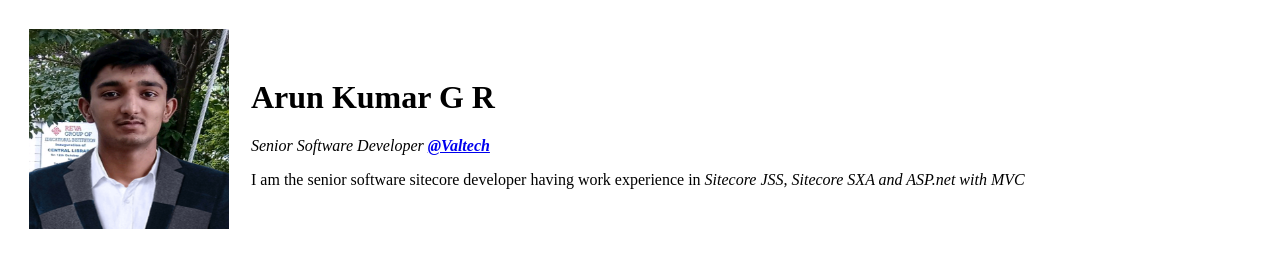
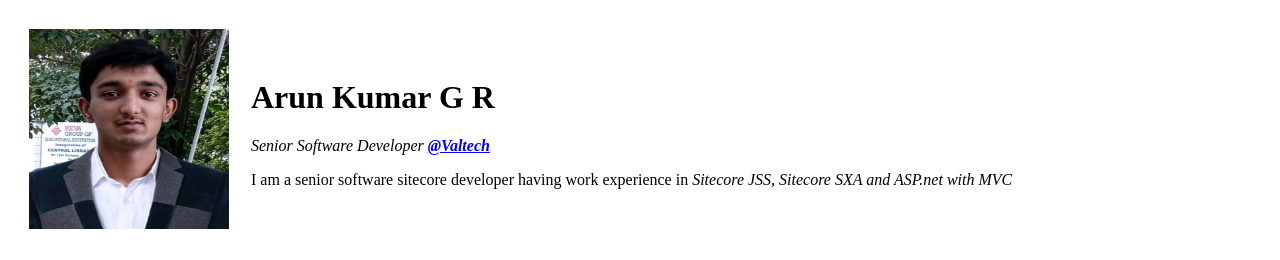
Before and after one commit to arun199815/CVTest, a plain HTML site: page index.html in a window 1280 px wide. Shown: the top 260 px of the page. Drawn offline with Linux system fonts and the light colour scheme.

Commit message:
Update index.html

```diff
--- a/index.html
+++ b/index.html
@@ -11,7 +11,7 @@
             <td>
                 <h1>Arun Kumar G R</h1>
                 <p><em>Senior Software Developer <strong><a href="https://www.valtech.com">@Valtech</a></strong></em> </p>
-                <p>I am the senior software sitecore developer having work experience in <em>Sitecore JSS, Sitecore SXA and ASP.net with MVC</em></p>
+                <p>I am a senior software sitecore developer having work experience in <em>Sitecore JSS, Sitecore SXA and ASP.net with MVC</em></p>
             </td>
         </tr>
     </table>
```
